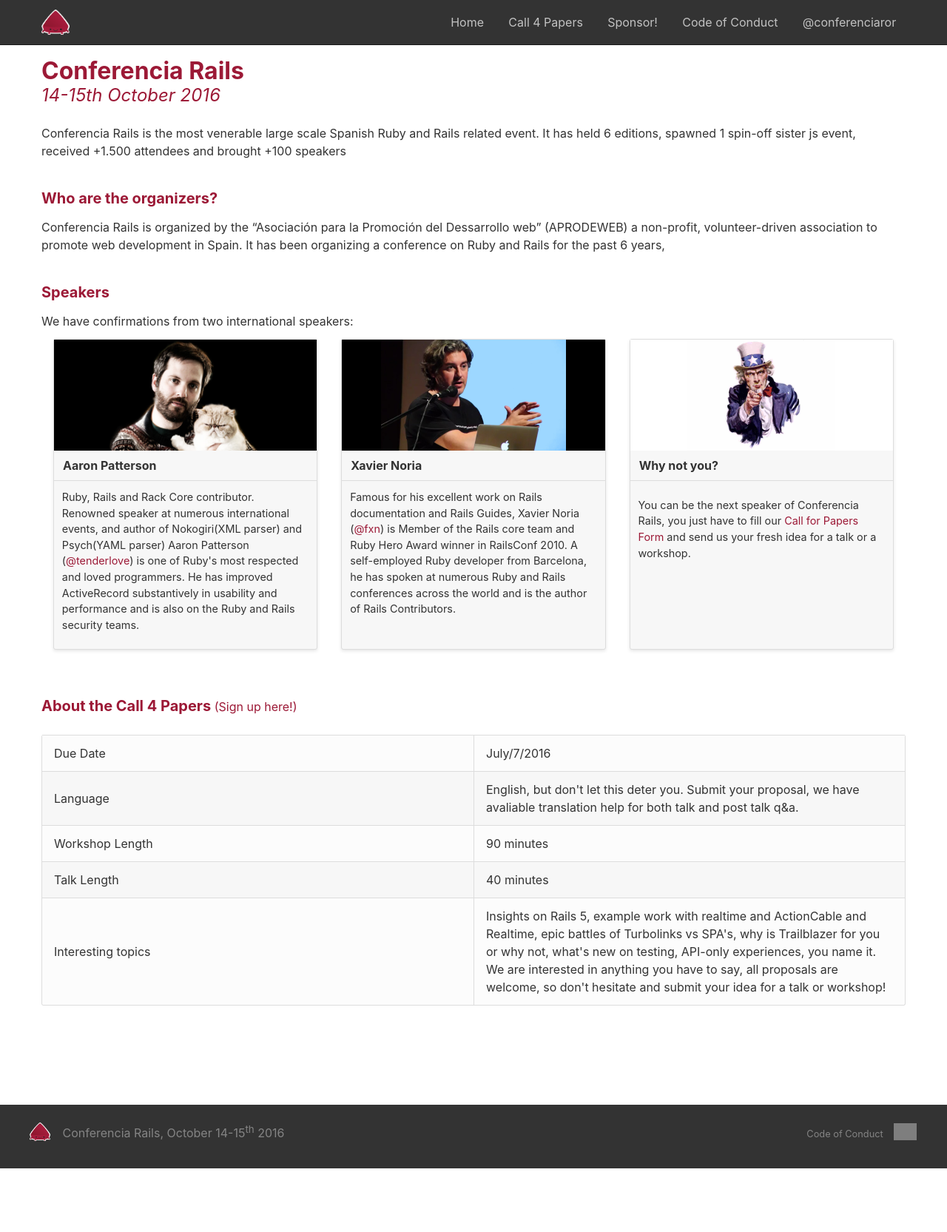
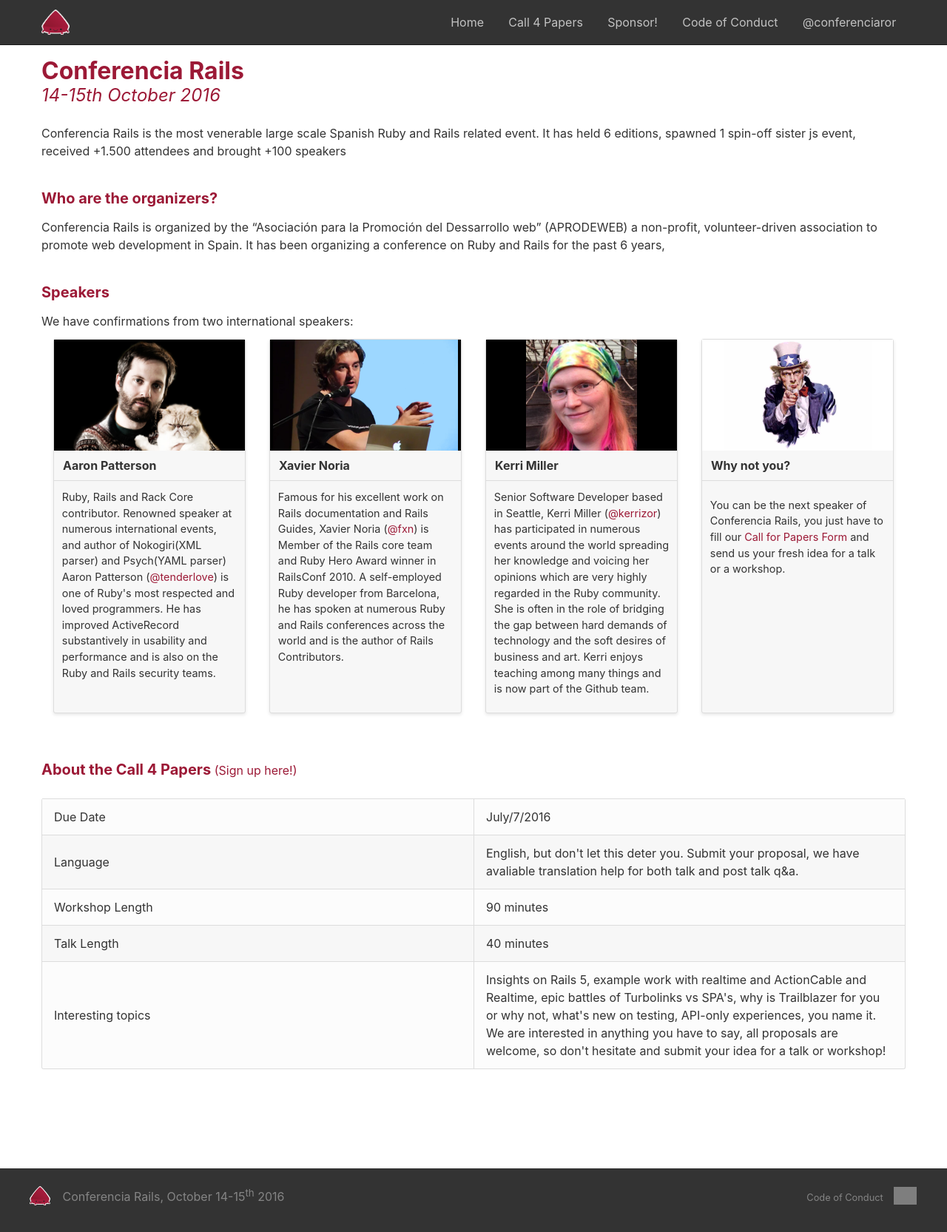
Before and after one commit to aprodeweb/conferenciaror.es, a Jekyll site: the page built from index.html, in a window 1280 px wide. Shown: the whole page at 74% size. Built offline with Jekyll 4.4.1, drawn with Linux system fonts in a browser that asks for light colours; before the commit the page ends 1579 px from its top, so only the background shows below that; grey boxes are pictures that could not be loaded.

Commit message:
now with kerrizor :)

```diff
--- a/css/style.scss
+++ b/css/style.scss
@@ -66,6 +66,10 @@
       background-color: black;
       background-image: url('/img/xavi.noria.jpg')
     }
+    &.kerrizor{
+      background-color: black;
+      background-image: url('/img/kerrizor.png');
+    }
     &.submissions{
       background-color: white;
       background-image: url('/img/uncle.sam.jpg');
--- a/index.html
+++ b/index.html
@@ -21,6 +21,16 @@
      Award winner in RailsConf 2010. A self-employed Ruby developer from
      Barcelona, he has spoken at numerous Ruby and Rails conferences
      across the world and is the author of Rails Contributors.
+  - name: Kerri Miller
+    img: kerrizor
+    bio: |
+     Senior Software Developer based in Seattle, Kerri Miller
+     (<a href='https://twitter.com/kerrizor' target='_blank'>@kerrizor</a>)
+     has participated in numerous events around the world spreading her knowledge
+     and voicing her opinions which are very highly regarded in the Ruby community.
+     She is often in the role of bridging the gap between hard demands of technology
+     and the soft desires of business and art. Kerri enjoys teaching among many
+     things and is now part of the Github team.
   - name: Why not you?
     img: submissions
     bio: |
```
Also changed, not shown: img/kerrizor.png (added).
